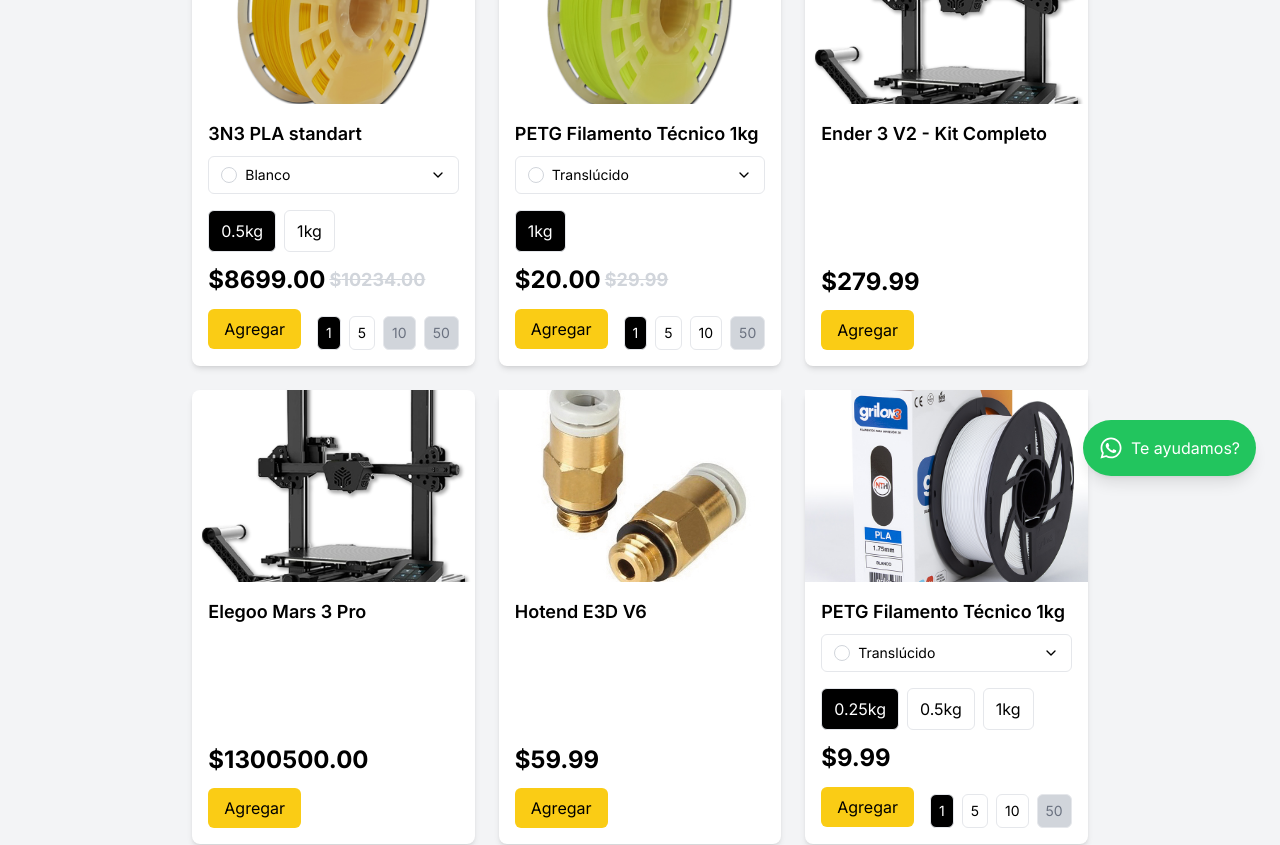
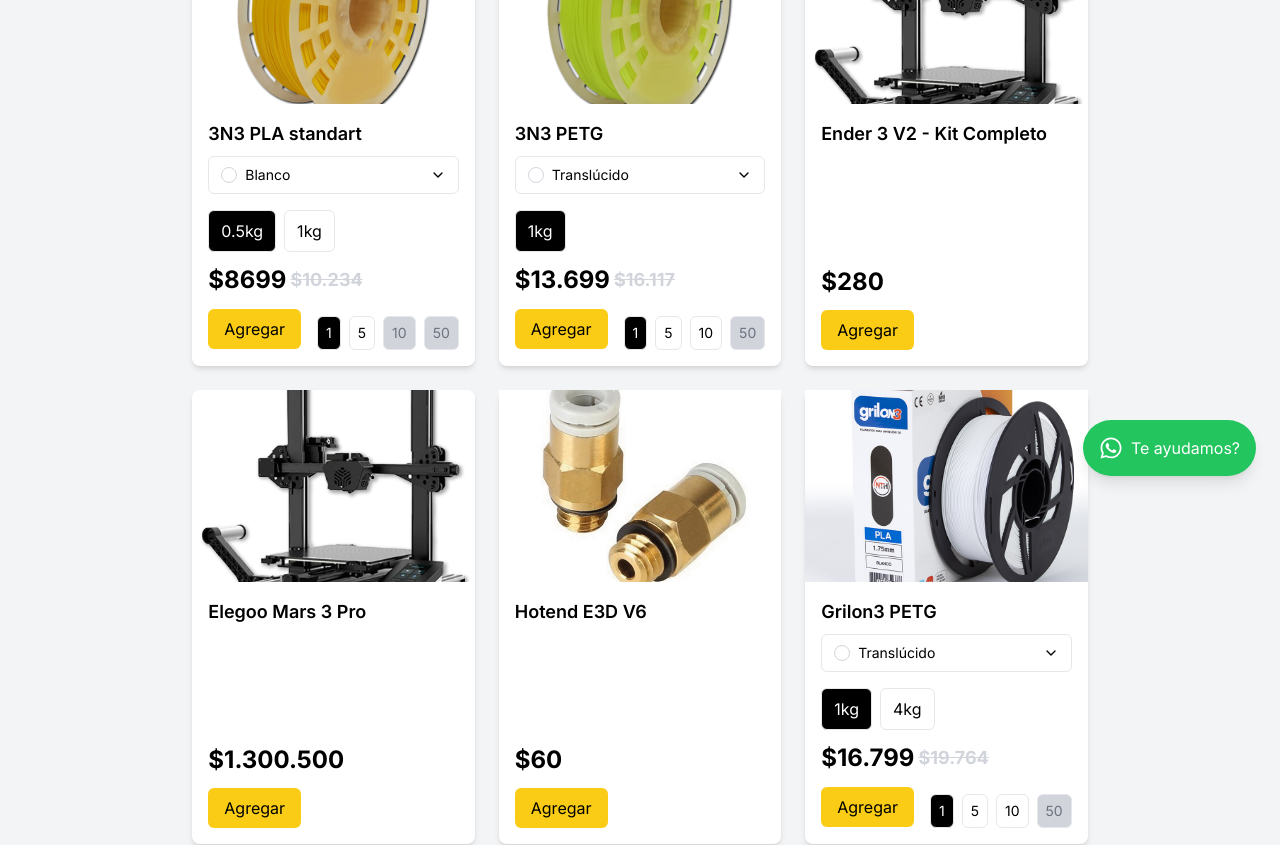
Before and after one commit to Gabih14/Web-WeTECH, a React (Vite) app: page /search in a window 1280 px wide. Shown: the part 300-1145 px from the top of the page. Built offline with nearby package versions, Linux system fonts and the light colour scheme.

Commit message:
add dot each three and rem cents

```diff
--- a/src/components/ProductCard.tsx
+++ b/src/components/ProductCard.tsx
@@ -227,19 +227,31 @@ export function ProductCard({ product }: ProductCardProps) {
               <>
                 <div className="mb-3">
                   <span className="text-base sm:text-2xl font-bold">
-                    ${currentPromotionalPrice.toFixed(2)}
+                    $
+                    {currentPromotionalPrice.toLocaleString("es-ES", {
+                      minimumFractionDigits: 0,
+                      maximumFractionDigits: 0,
+                    })}
                   </span>
                 </div>
                 <div className="mb-3">
                   <span className="text-xs sm:text-lg text-gray-300 font-bold line-through">
-                    ${currentPrice?.toFixed(2)}
+                    $
+                    {currentPrice?.toLocaleString("es-ES", {
+                      minimumFractionDigits: 0,
+                      maximumFractionDigits: 0,
+                    })}
                   </span>
                 </div>
               </>
             ) : (
               <div className="mb-3">
                 <span className="text-base sm:text-2xl font-bold">
-                  ${currentPrice?.toFixed(2)}
+                  $
+                  {currentPrice?.toLocaleString("es-ES", {
+                    minimumFractionDigits: 0,
+                    maximumFractionDigits: 0,
+                  })}
                 </span>
               </div>
             )}
--- a/src/data/products.ts
+++ b/src/data/products.ts
@@ -34,13 +34,13 @@ export const products: Product[] = [
   },
   {
     id: '2',
-    name: 'PETG Filamento Técnico 1kg',
+    name: '3N3 PETG',
     description: 'Filamento PETG resistente al calor y químicos, ideal para piezas funcionales',
     image: AmarilloFluor,
     category: 'filamentos',
     subcategory: 'tecnicos',
     weights: [
-      { weight: 1, price: 29.99, promotionalPrice:20}
+      { weight: 1, price: 16117, promotionalPrice:13699}
     ],
     colors: [
       { name: 'Translúcido', hex: '#FFFFFF', stock: { '1': 10 } },
@@ -80,21 +80,21 @@ export const products: Product[] = [
   },
   {
     id: '6',
-    name: 'PETG Filamento Técnico 1kg',
+    name: 'Grilon3 PETG',
     description: 'Filamento PETG resistente al calor y químicos, ideal para piezas funcionales',
     image: Blanco,
     category: 'filamentos',
     subcategory: 'tecnicos',
     weights: [
-      { weight: 0.25, price: 9.99 },
-      { weight: 0.5, price: 14.99 },
-      { weight: 1, price: 29.99 }
+      { weight: 1, price: 19764, promotionalPrice: 16799 },
+      { weight: 4, price: 63058, promotionalPrice: 53599 },
+
     ],
     colors: [
-      { name: 'Translúcido', hex: '#FFFFFF', stock: { '0.25': 10, '0.5': 5, '1': 2 } },
-      { name: 'Negro', hex: '#000000', stock: { '0.25': 8, '0.5': 4, '1': 1 } },
-      { name: 'Azul', hex: '#0000FF', stock: { '0.25': 7, '0.5': 3, '1': 1 } },
-      { name: 'Rojo', hex: '#FF0000', stock: { '0.25': 6, '0.5': 3, '1': 1 } }
+      { name: 'Translúcido', hex: '#FFFFFF', stock: {  '4': 5, '1': 40 } },
+      { name: 'Negro', hex: '#000000', stock: { '4': 4, '1': 1 } },
+      { name: 'Azul', hex: '#0000FF', stock: { '4': 3, '1': 1 } },
+      { name: 'Rojo', hex: '#FF0000', stock: { '4': 3, '1': 1 } }
     ]
   },
   {
--- a/src/pages/ProductPage.tsx
+++ b/src/pages/ProductPage.tsx
@@ -154,8 +154,7 @@ export function ProductPage() {
       ? getCartQuantity(product.id, selectedColor, selectedWeight)
       : getCartQuantity(product.id, "", 0);
 
-  const plusMinuceButton =
-    "flex h-8 w-8 cursor-pointer items-center justify-center border duration-100 hover:bg-neutral-100 focus:ring-2 focus:ring-gray-500 active:ring-2 active:ring-gray-500";
+
 
   return (
     <section className="container flex-grow mx-auto max-w-[1200px] border-b py-5 lg:grid lg:grid-cols-2 lg:py-10">
@@ -190,15 +189,24 @@ export function ProductPage() {
   {currentPromotionalPrice ? (
     <>
       <span className="text-base sm:text-2xl font-bold">
-                ${currentPromotionalPrice.toFixed(2)}
+        ${currentPromotionalPrice.toLocaleString("es-ES", {
+          minimumFractionDigits: 0,
+          maximumFractionDigits: 0,
+        })}
       </span>
       <span className="text-xs sm:text-lg text-gray-300 font-bold line-through px-2">
-                ${currentPrice?.toFixed(2)}
+        ${currentPrice?.toLocaleString("es-ES", {
+          minimumFractionDigits: 0,
+          maximumFractionDigits: 0,
+        })}
       </span>
     </>
   ) : (
     <span className="text-base sm:text-2xl font-bold">
-              ${currentPrice?.toFixed(2)}
+      ${currentPrice?.toLocaleString("es-ES", {
+        minimumFractionDigits: 0,
+        maximumFractionDigits: 0,
+      })}
     </span>
   )}
 </p>
```
Lines whose indentation alone changed are shown as unchanged.
